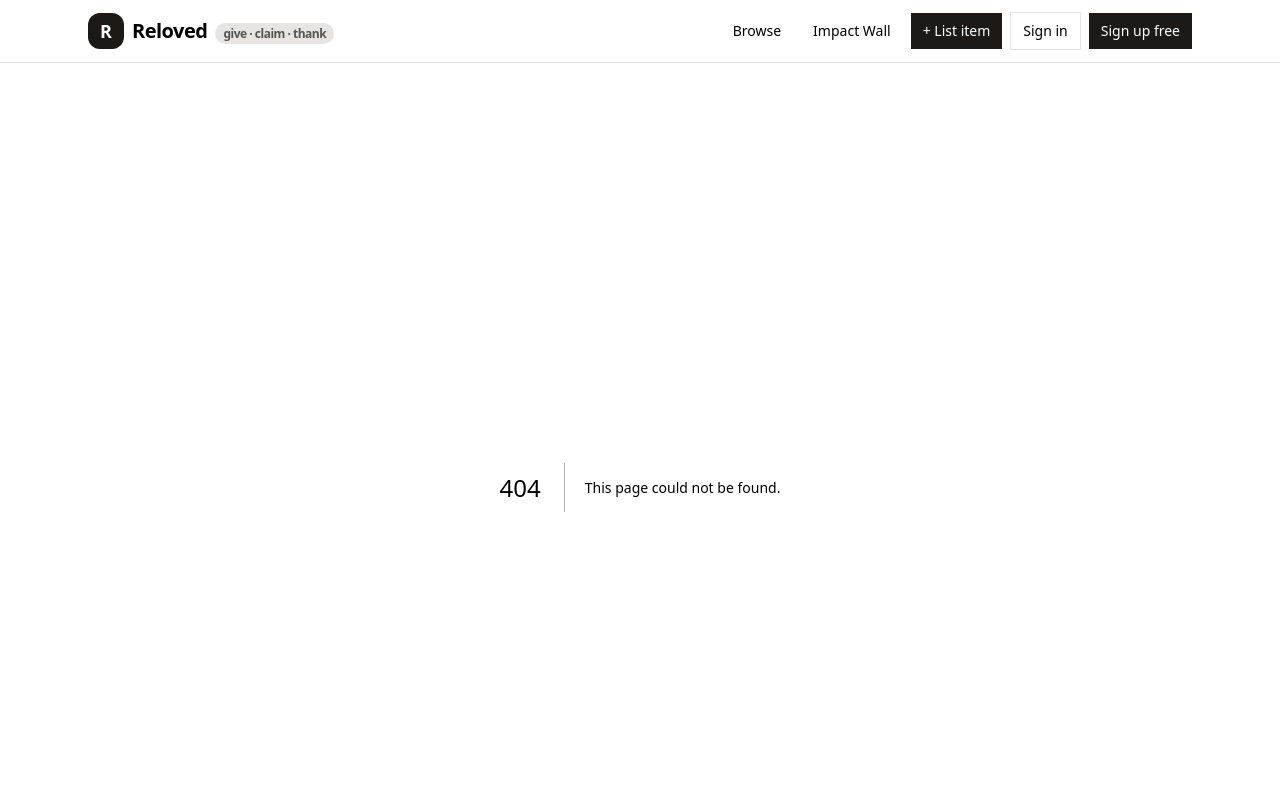
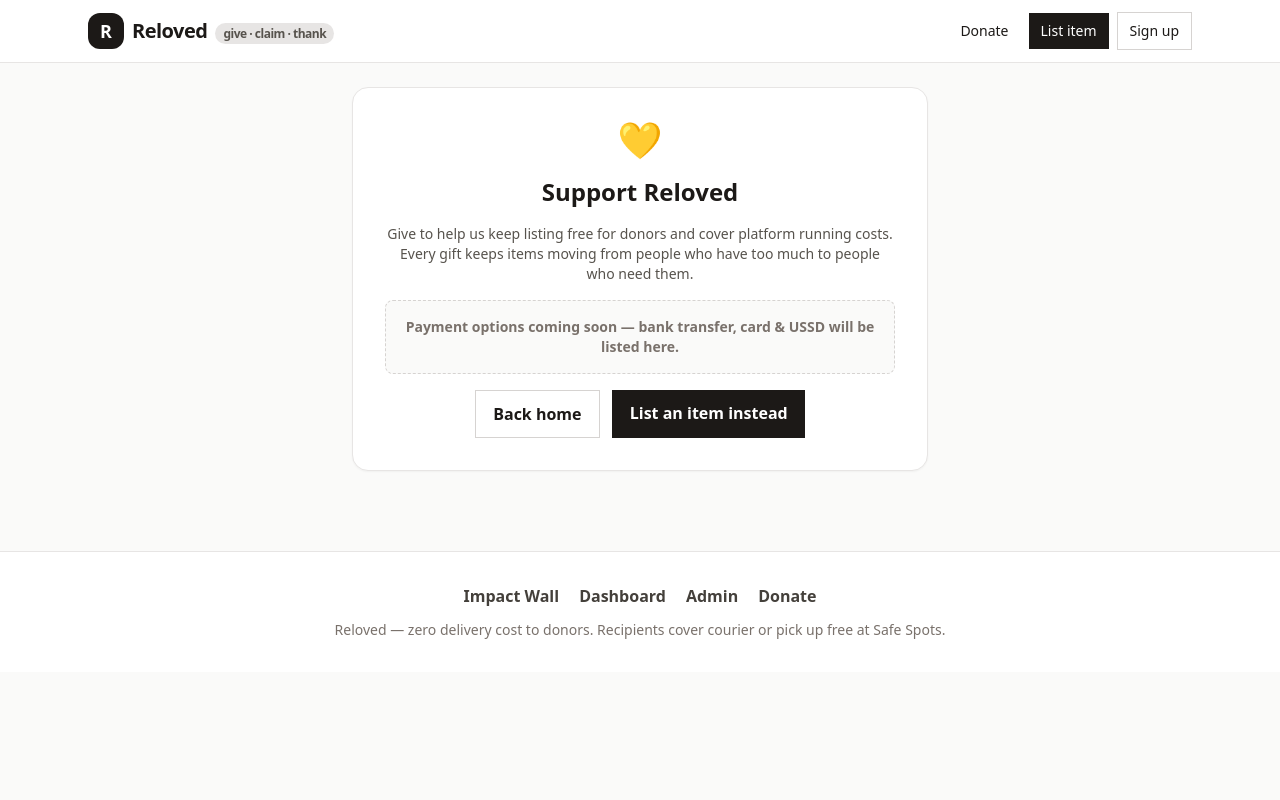
Before and after one commit to OluWhyte/reloved, a Next.js app: page /donate in a window 1280 px wide. Before the commit this address had no page. Shown: the top 800 px of the page. Built offline with nearby package versions, Linux system fonts and the light colour scheme.

Commit message:
ui: navbar down to 4 items (logo, Donate, List item, Sign up); add /donate placeholder; footer nav for removed links

```diff
--- /dev/null
+++ b/src/app/donate/page.tsx
@@ -0,0 +1,25 @@
+import Link from "next/link";
+import { BRAND_NAME } from "@/lib/brand";
+
+// Placeholder: public money-support page. Payment options (bank/card/USSD) get added here later.
+export default function DonatePage() {
+  return (
+    <div className="mx-auto max-w-xl">
+      <div className="card space-y-4 p-8 text-center">
+        <div className="text-4xl">💛</div>
+        <h1 className="text-2xl font-black">Support {BRAND_NAME}</h1>
+        <p className="text-sm text-stone-600">
+          Give to help us keep listing free for donors and cover platform running costs.
+          Every gift keeps items moving from people who have too much to people who need them.
+        </p>
+        <div className="rounded-lg border border-dashed border-stone-300 bg-stone-50 p-4 text-sm font-semibold text-stone-500">
+          Payment options coming soon — bank transfer, card &amp; USSD will be listed here.
+        </div>
+        <div className="flex flex-wrap justify-center gap-3">
+          <Link href="/" className="btn-ghost">Back home</Link>
+          <Link href="/list" className="btn-primary">List an item instead</Link>
+        </div>
+      </div>
+    </div>
+  );
+}
--- a/src/app/layout.tsx
+++ b/src/app/layout.tsx
@@ -1,4 +1,5 @@
 import type { Metadata } from "next";
+import Link from "next/link";
 import { AuthProvider } from "@/lib/auth-api";
 import { BRAND_NAME } from "@/lib/brand";
 import Navbar from "@/components/Navbar";
@@ -24,6 +25,12 @@ export default function RootLayout({
             {children}
           </main>
           <footer className="border-t border-stone-200 bg-white py-8 text-center text-sm text-stone-500">
+            <nav className="mb-3 flex flex-wrap justify-center gap-x-5 gap-y-2 text-base font-semibold text-stone-700">
+              <Link href="/impact">Impact Wall</Link>
+              <Link href="/dashboard">Dashboard</Link>
+              <Link href="/admin">Admin</Link>
+              <Link href="/donate">Donate</Link>
+            </nav>
             {BRAND_NAME} — zero delivery cost to donors. Recipients cover courier or pick up free at Safe Spots.
           </footer>
         </AuthProvider>
--- a/src/components/Navbar.tsx
+++ b/src/components/Navbar.tsx
@@ -4,12 +4,13 @@ import Link from "next/link";
 import { useAuth } from "@/lib/auth-api";
 import { BRAND_NAME } from "@/lib/brand";
 
+// Exactly four menu items: logo · Donate · List item · Sign up (Sign out when authed).
 export default function Navbar() {
   const { user, signout } = useAuth();
   return (
     <header className="sticky top-0 z-40 border-b border-stone-200 bg-white/90 backdrop-blur">
       <div className="mx-auto flex max-w-6xl items-center justify-between gap-3 px-4 py-3 sm:px-6">
-        <Link href="/" className="flex items-center gap-2">
+        <Link href="/" className="flex items-center gap-2" aria-label={`${BRAND_NAME} home`}>
           <span className="grid h-9 w-9 place-items-center rounded-xl bg-stone-900 text-lg font-black text-white">
             R
           </span>
@@ -21,52 +22,30 @@ export default function Navbar() {
           </span>
         </Link>
         <nav className="flex items-center gap-2 text-sm font-medium">
-          <Link href="/" className="rounded-none px-3 py-2 hover:bg-stone-100">
-            Browse
-          </Link>
-          <Link href="/impact" className="rounded-none px-3 py-2 hover:bg-stone-100">
-            Impact Wall
+          <Link href="/donate" className="rounded-none px-3 py-2 hover:bg-stone-100">
+            Donate
           </Link>
           <Link
             href="/list"
             className="rounded-none bg-stone-900 px-3 py-2 text-white hover:bg-stone-700"
           >
-            + List item
+            List item
           </Link>
           {user ? (
-            <>
-              <Link href="/dashboard" className="rounded-none px-3 py-2 hover:bg-stone-100">
-                Dashboard
-              </Link>
-              <Link href="/admin" className="rounded-none px-3 py-2 hover:bg-stone-100">
-                Admin
-              </Link>
-              <span className="hidden rounded-full bg-stone-900 px-3 py-1 text-xs font-bold text-white sm:inline">
-                {user.karmaPoints} karma
-              </span>
             <button
               onClick={signout}
-                className="rounded-none border border-stone-200 px-3 py-2 hover:bg-stone-100"
+              className="rounded-none border border-stone-300 px-3 py-2 hover:bg-stone-100"
               title={user.email}
             >
               Sign out
             </button>
-            </>
           ) : (
-            <>
-              <Link
-                href="/signin"
-                className="rounded-none border border-stone-200 px-3 py-2 hover:bg-stone-100"
-              >
-                Sign in
-              </Link>
             <Link
               href="/signup"
-                className="rounded-none bg-stone-900 px-3 py-2 text-white hover:bg-stone-700"
+              className="rounded-none border border-stone-300 px-3 py-2 hover:bg-stone-100"
             >
-                Sign up free
+              Sign up
             </Link>
-            </>
           )}
         </nav>
       </div>
```
Lines whose indentation alone changed are shown as unchanged.
